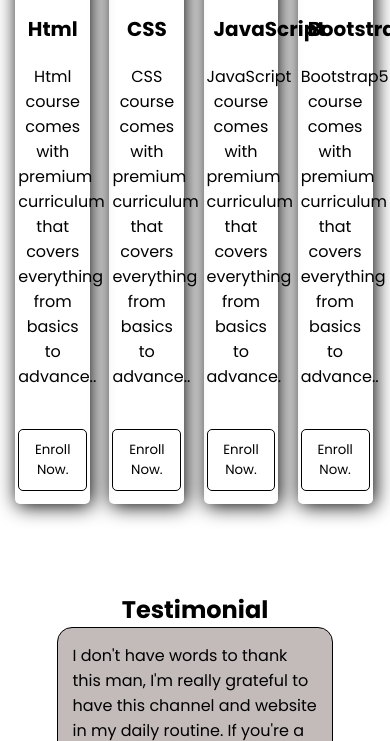
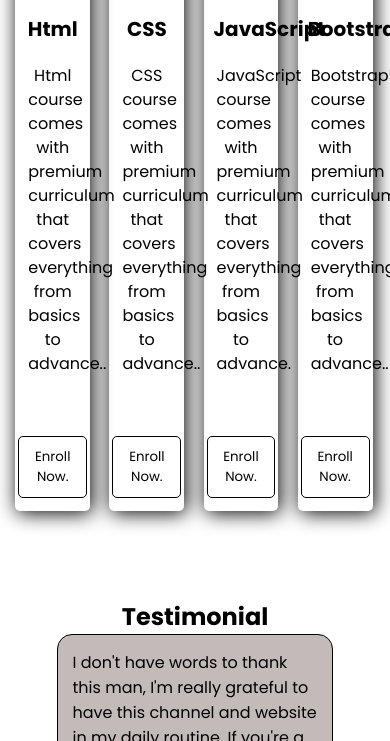
Before and after one commit to RJ7281/Techplement, a plain HTML site: page index.html in a window 390 px wide. Shown: the part 1130-1871 px from the top of the page. Drawn offline with nearby package versions, Linux system fonts and the light colour scheme.

Commit message:
Update index.css
Made a website responsive for small devices

```diff
--- a/index.css
+++ b/index.css
@@ -210,7 +210,24 @@
 
           }
 
+.card .des p{
+        font-size: 16px;
+        line-height: 1.5;
+        padding: 0px 10px;
+        margin-bottom: 20px;
+        font-family: "Poppins", sans-serif;
+    }
 
+
+
+
+
+@media screen and  (max-width: 600px){
+
+        .card {
+            flex-direction: column;
+        }
+          }
 
 
 
```
